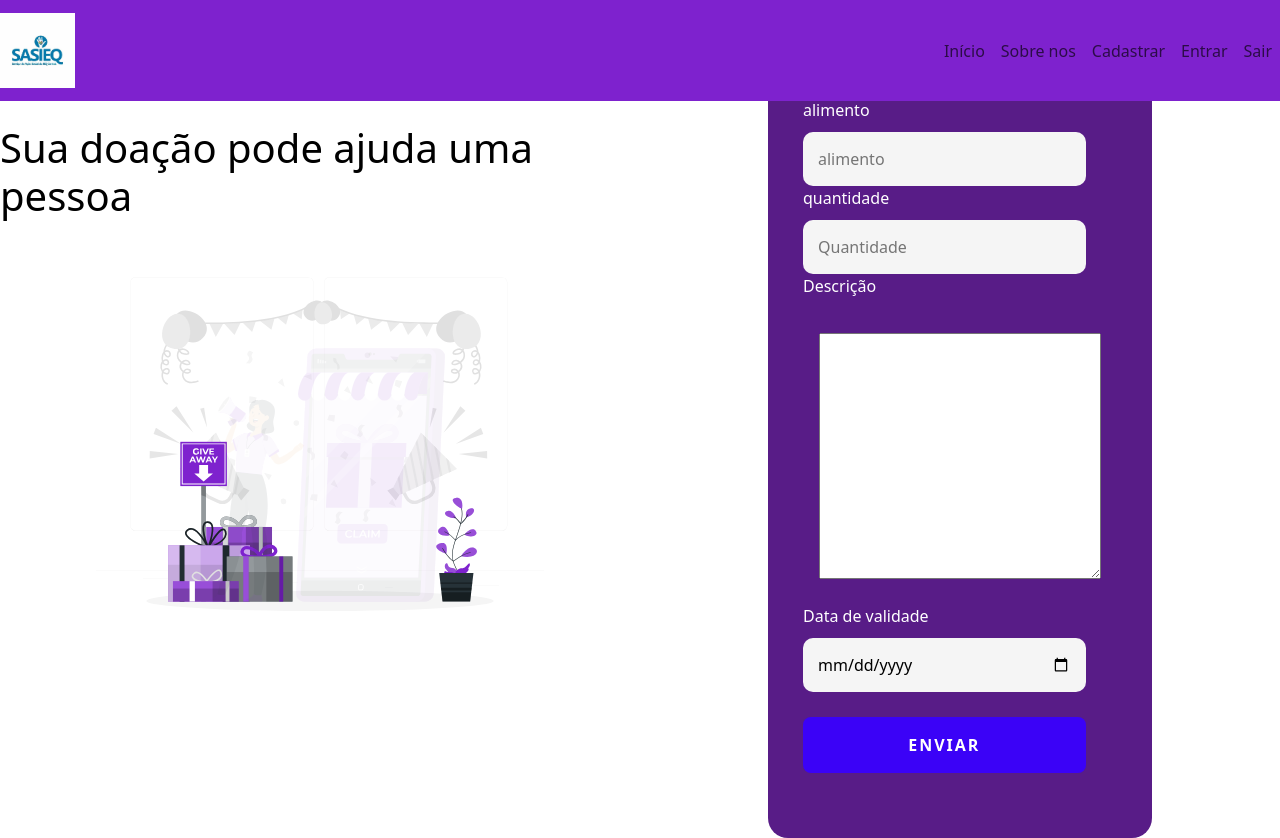
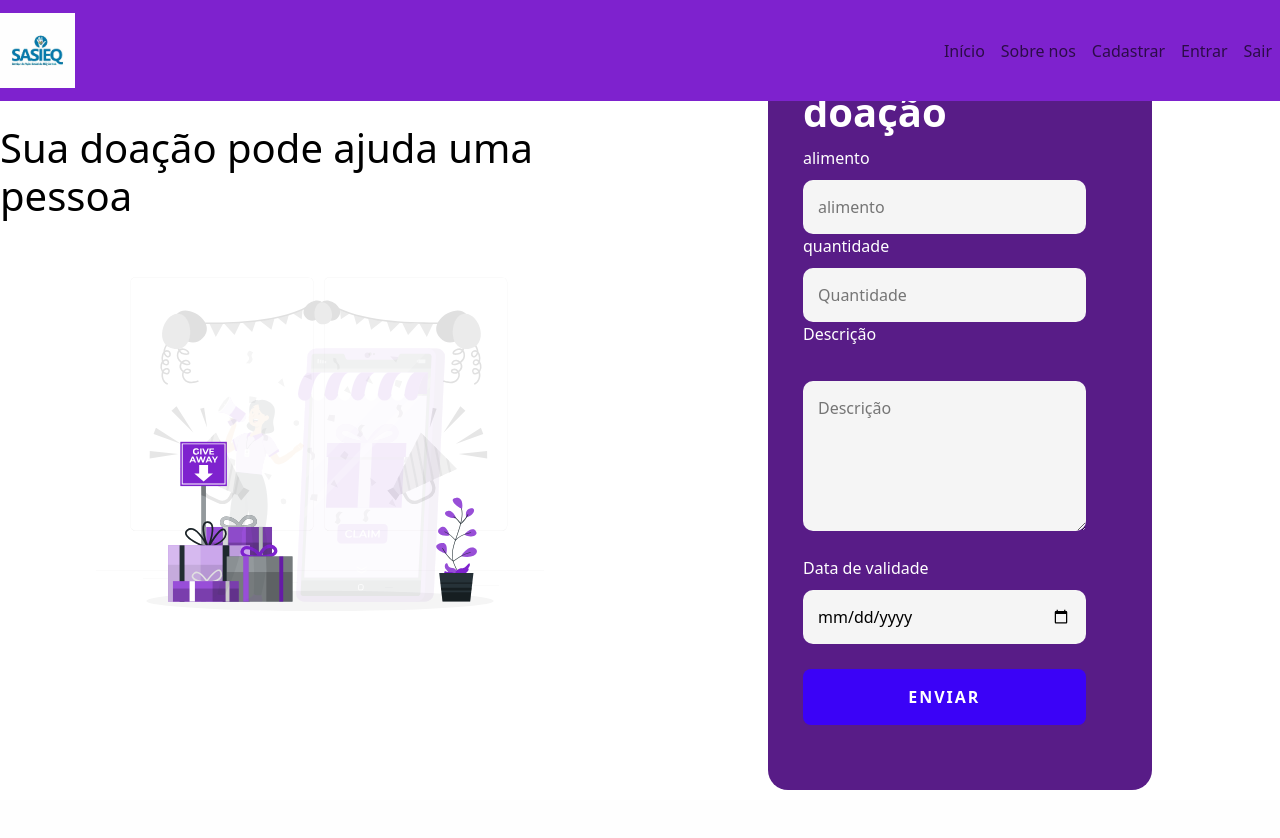
Before and after one commit to ChavesArt/tcc, a PHP site: page /formdoar.php in a window 1280 px wide. After the commit the page ends 790 px from the top, so only its background shows below. Run offline with PHP 8.4, Linux system fonts and the light colour scheme; a user stored in the database is signed in; some libraries are stand-ins or nearby versions.

Commit message:
arrumando o textarea

```diff
--- a/css/estilo.css
+++ b/css/estilo.css
@@ -202,7 +202,7 @@ header,.navbar{
     color: black;
 }
 
-.campo-texto input{
+.campo-texto input, textarea{
     width: 90%;
     border: none;
     border-radius: 10px;
@@ -212,6 +212,7 @@ header,.navbar{
     outline: none;
     box-sizing: border-box;
 }
+
 .campo-texto > label{
     color: white;
     margin-bottom: 10px;
--- a/formdoar.php
+++ b/formdoar.php
@@ -36,8 +36,7 @@ logar();
                         <input type="number" name="quantidade" id="quant" placeholder="Quantidade">
 
                         <label for="descri">Descrição</label>
-                        <textarea cols="50" class="mx-auto" rows="10" id = "descri"placeholder="Descrição" maxlength="200">
-                        </textarea>
+                        <textarea cols="55"  rows="5" id = "descri" placeholder="Descrição" maxlength="200"></textarea>
 
                         <label for="data">Data de validade</label>
                         <input type="date" name="data_validade" id="data" placeholder="data de validade">
```
